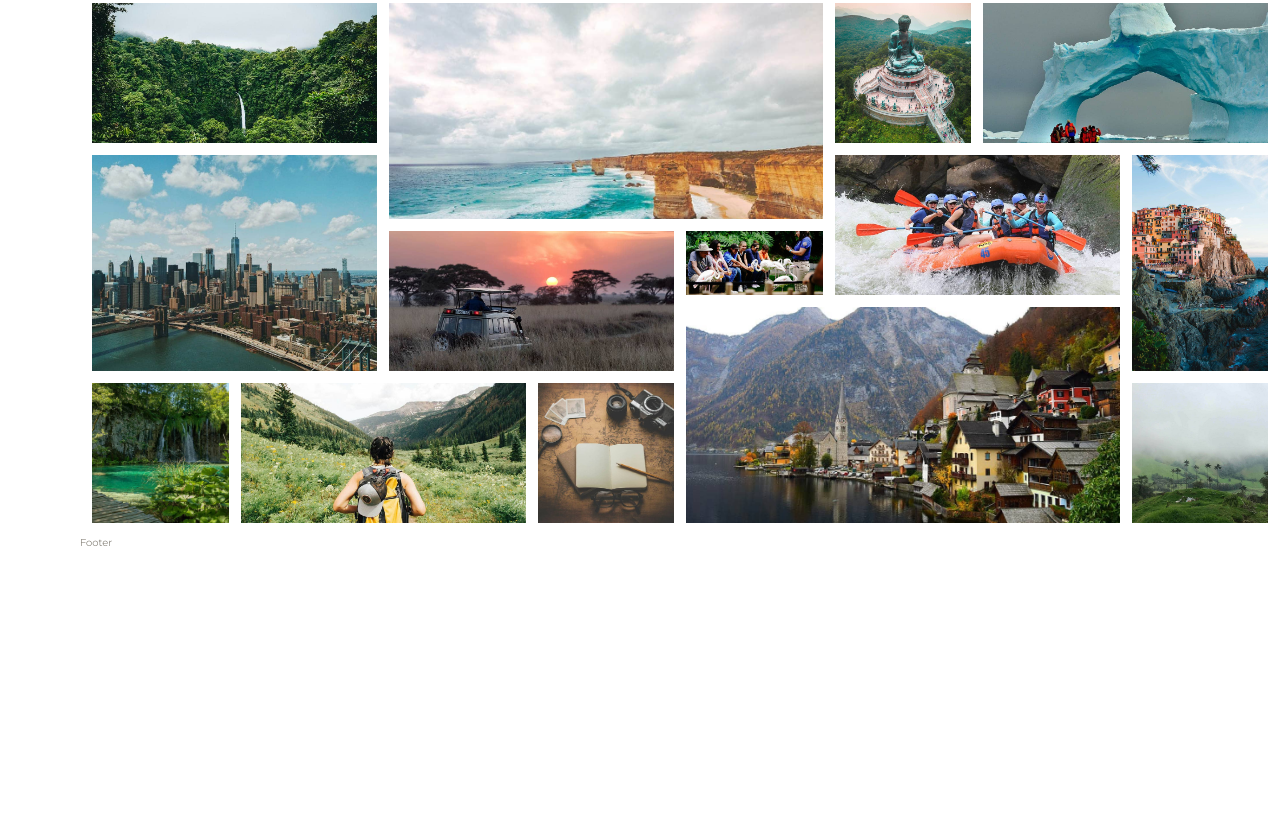
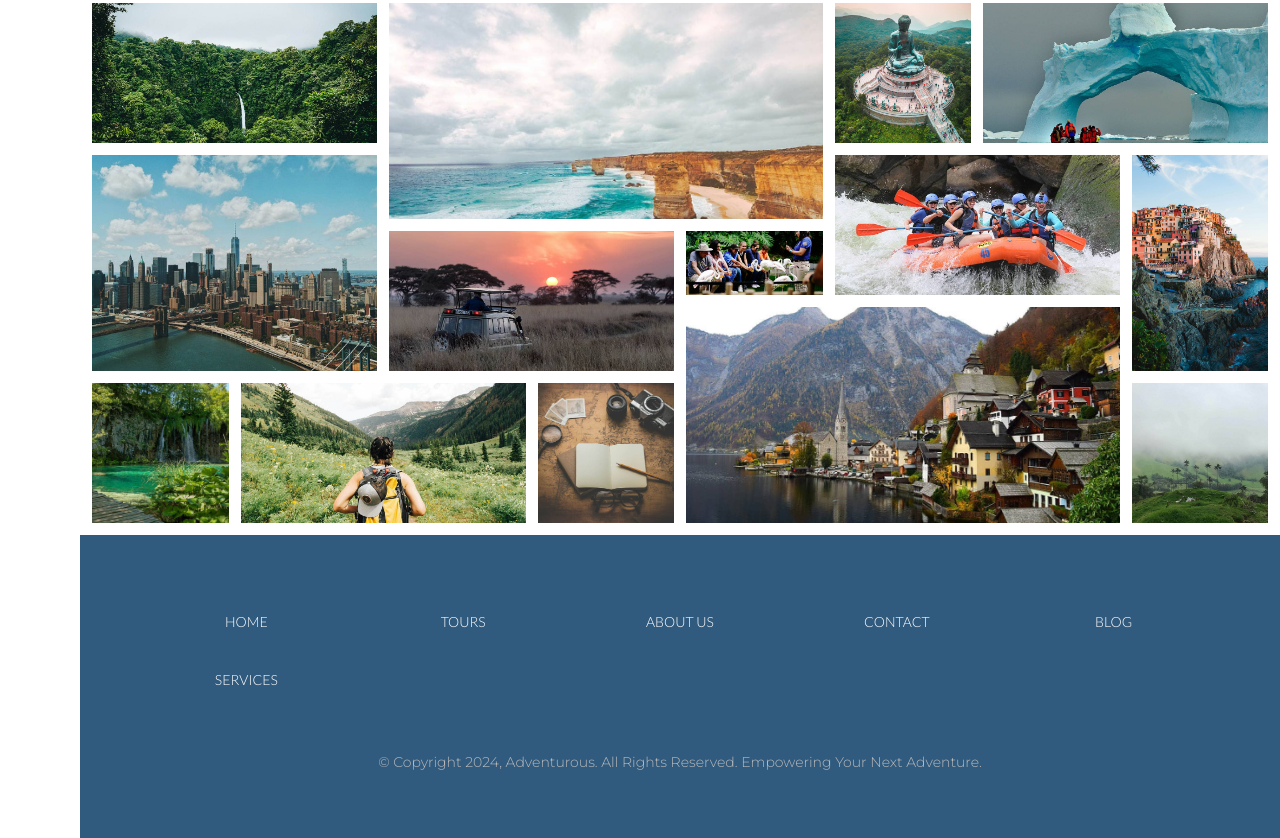
Before and after one commit to barisemreyalcin/adventurous, a website: page index.html in a window 1280 px wide. Shown: the part 3025-3863 px from the top of the page. Before the commit the page ends 3576 px from the top, so only its background shows below. Drawn offline with Linux system fonts and the light colour scheme.

Commit message:
feat(footer): add footer to the webpage

```diff
--- a/index.html
+++ b/index.html
@@ -477,6 +477,20 @@
       </figure>
     </div>
 
-    <footer class="footer">Footer</footer>
+    <footer class="footer">
+      <ul class="nav">
+        <li class="nav__item"><a href="#" class="nav__link">Home</a></li>
+        <li class="nav__item"><a href="#" class="nav__link">Tours</a></li>
+        <li class="nav__item"><a href="#" class="nav__link">About Us</a></li>
+        <li class="nav__item"><a href="#" class="nav__link">Contact</a></li>
+        <li class="nav__item"><a href="#" class="nav__link">Blog</a></li>
+        <li class="nav__item"><a href="#" class="nav__link">Services</a></li>
+      </ul>
+
+      <p class="copyright">
+        &copy; Copyright 2024, Adventurous. All Rights Reserved. Empowering Your
+        Next Adventure.
+      </p>
+    </footer>
   </body>
 </html>
--- a/sass/_footer.scss
+++ b/sass/_footer.scss
@@ -1,3 +1,40 @@
 .footer {
   grid-column: full-start / full-end;
+  background-color: $color-secondary-dark;
+  padding: 6.4rem;
 }
+
+.nav {
+  list-style: none;
+
+  display: grid;
+  grid-template-columns: repeat(auto-fit, minmax(20rem, 1fr));
+  align-items: center;
+  gap: 1.2rem;
+
+  &__link:link,
+  &__link:visited {
+    display: block;
+    font-family: $font-secondary;
+    font-size: 1.4rem;
+    color: #fff;
+    padding: 1.2rem 2rem;
+    text-decoration: none;
+    text-transform: uppercase;
+    text-align: center;
+    transition: all 0.3s;
+  }
+
+  &__link:hover,
+  &__link:active {
+    background-color: $color-secondary;
+    transform: translateY(-3px);
+  }
+}
+
+.copyright {
+  font-size: 1.4rem;
+  color: $color-gray-light-2;
+  text-align: center;
+  margin-top: 4.8rem;
+}
```
Also changed, not shown: css/style.css.
